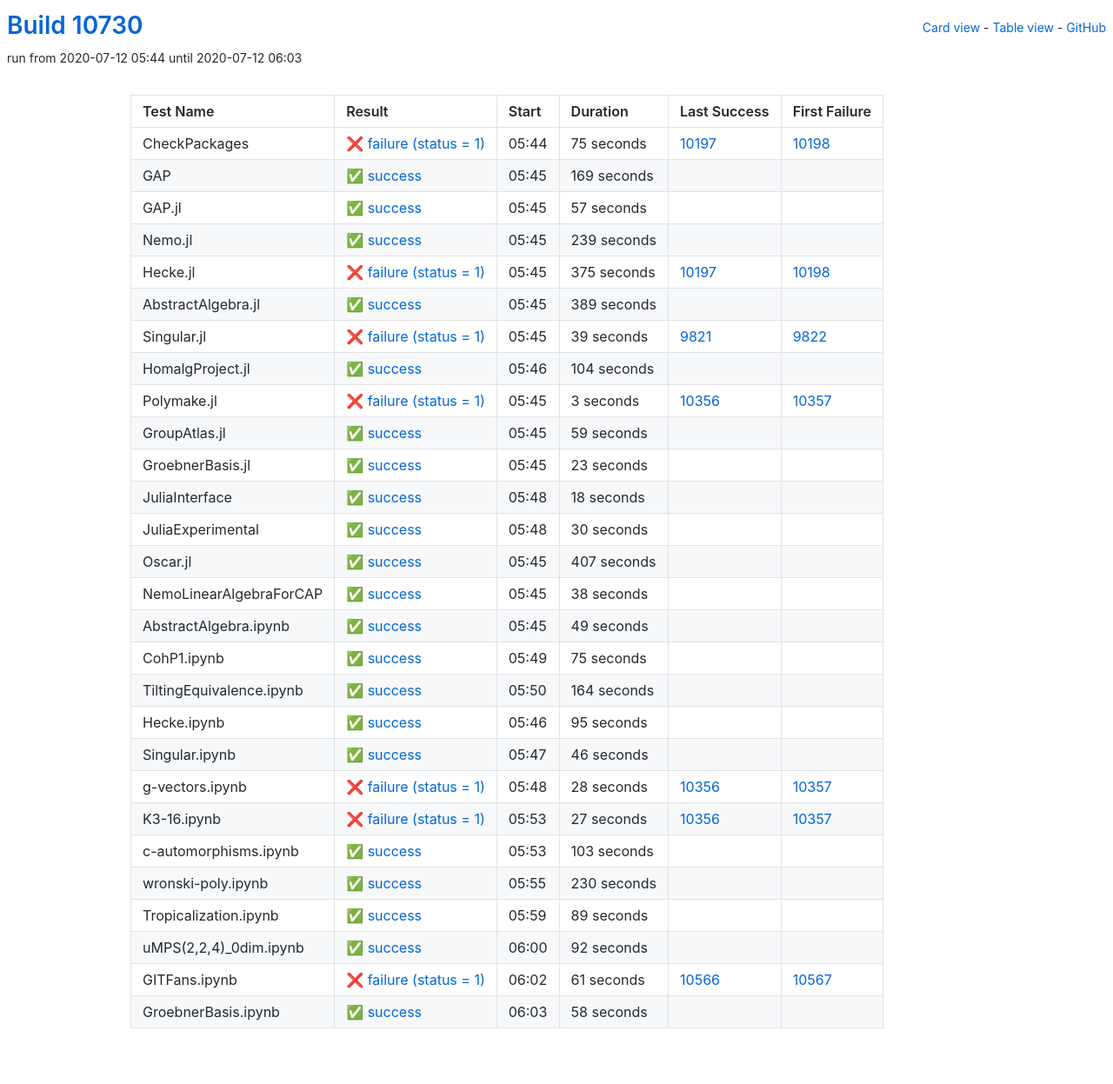
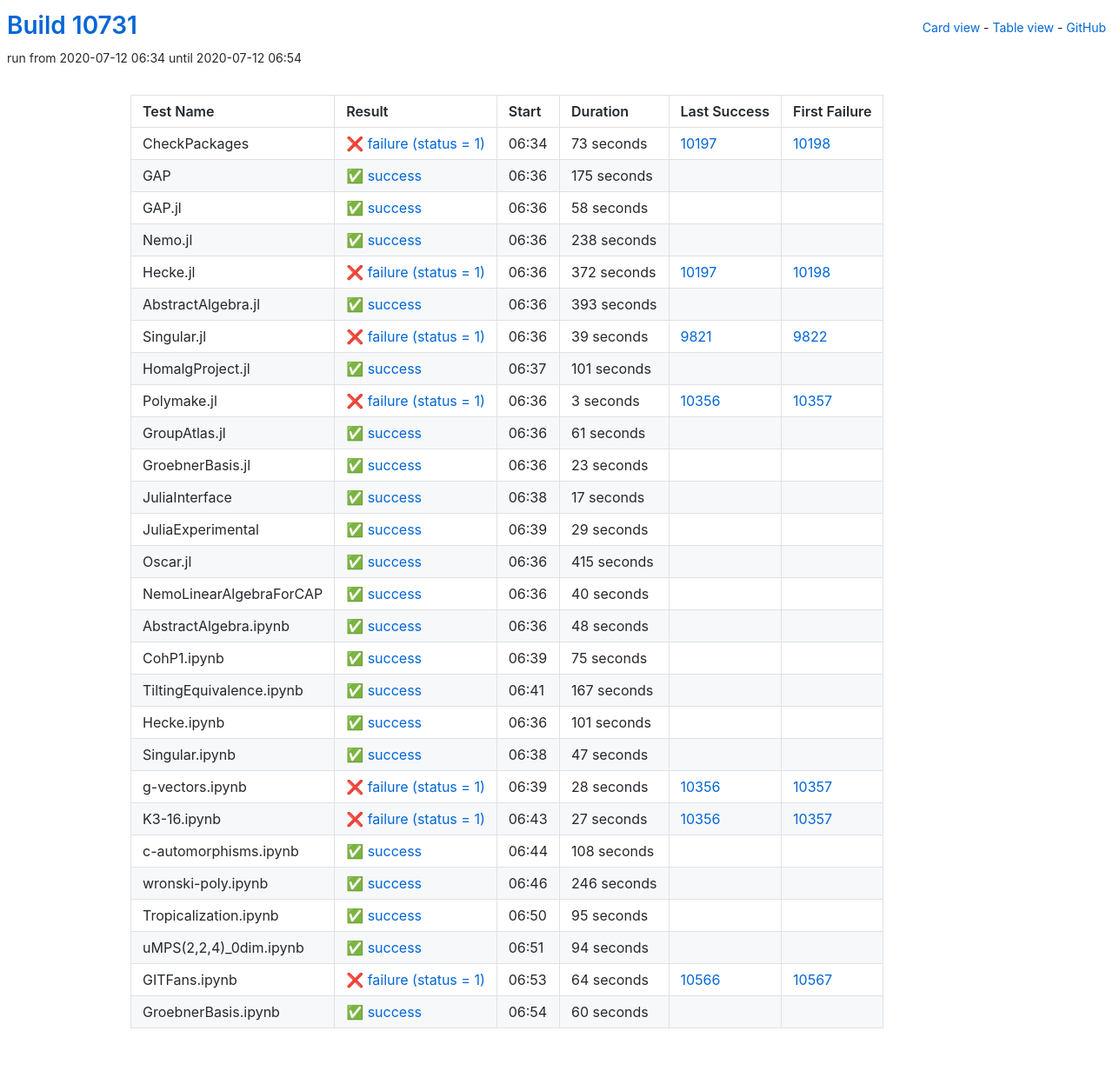
Before and after one commit to oscar-system/oscar-ci-status, a Jekyll site: the page built from table.html, in a window 1280 px wide. Shown: the whole page at 87% size. Built offline with Jekyll 4.4.1, drawn with Linux system fonts in a browser that asks for light colours.

Commit message:
Build #10731

```diff
--- a/_data/ci.yml
+++ b/_data/ci.yml
@@ -1,6 +1,6 @@
 ---
-build: 10730
-build_url: https://oscarci.mathematik.uni-kl.de/job/oscar/10730/
+build: 10731
+build_url: https://oscarci.mathematik.uni-kl.de/job/oscar/10731/
 job: oscar
 organization: oscar-system
 repo: oscar-ci-status
@@ -8,80 +8,80 @@
 tests:
 - name: CheckPackages
   id: checkpackages
-  log: https://oscarci.mathematik.uni-kl.de/job/oscar/10730/artifact/logs/build-10730/CheckPackages.log
-  start: 2020-07-12 05:44
+  log: https://oscarci.mathematik.uni-kl.de/job/oscar/10731/artifact/logs/build-10731/CheckPackages.log
+  start: 2020-07-12 06:34
   success: false
   exitcode: 1
   status: failure
-  duration: 75
+  duration: 73
   last_success: 10197
   last_success_url: https://oscarci.mathematik.uni-kl.de/job/oscar/10197/
   first_failure: 10198
   first_failure_url: https://oscarci.mathematik.uni-kl.de/job/oscar/10198/
 - name: GAP
   id: gap
-  log: https://oscarci.mathematik.uni-kl.de/job/oscar/10730/artifact/logs/build-10730/GAP.log
-  start: 2020-07-12 05:45
+  log: https://oscarci.mathematik.uni-kl.de/job/oscar/10731/artifact/logs/build-10731/GAP.log
+  start: 2020-07-12 06:36
   success: true
   exitcode: 0
   status: success
-  duration: 169
+  duration: 175
   last_success: false
   last_success_url:
   first_failure: false
   first_failure_url:
 - name: GAP.jl
   id: gap-jl
-  log: https://oscarci.mathematik.uni-kl.de/job/oscar/10730/artifact/logs/build-10730/GAP.jl.log
-  start: 2020-07-12 05:45
+  log: https://oscarci.mathematik.uni-kl.de/job/oscar/10731/artifact/logs/build-10731/GAP.jl.log
+  start: 2020-07-12 06:36
   success: true
   exitcode: 0
   status: success
-  duration: 57
+  duration: 58
   last_success: false
   last_success_url:
   first_failure: false
   first_failure_url:
 - name: Nemo.jl
   id: nemo-jl
-  log: https://oscarci.mathematik.uni-kl.de/job/oscar/10730/artifact/logs/build-10730/Nemo.jl.log
-  start: 2020-07-12 05:45
+  log: https://oscarci.mathematik.uni-kl.de/job/oscar/10731/artifact/logs/build-10731/Nemo.jl.log
+  start: 2020-07-12 06:36
   success: true
   exitcode: 0
   status: success
-  duration: 239
+  duration: 238
   last_success: false
   last_success_url:
   first_failure: false
   first_failure_url:
 - name: Hecke.jl
   id: hecke-jl
-  log: https://oscarci.mathematik.uni-kl.de/job/oscar/10730/artifact/logs/build-10730/Hecke.jl.log
-  start: 2020-07-12 05:45
+  log: https://oscarci.mathematik.uni-kl.de/job/oscar/10731/artifact/logs/build-10731/Hecke.jl.log
+  start: 2020-07-12 06:36
   success: false
   exitcode: 1
   status: failure
-  duration: 375
+  duration: 372
   last_success: 10197
   last_success_url: https://oscarci.mathematik.uni-kl.de/job/oscar/10197/
   first_failure: 10198
   first_failure_url: https://oscarci.mathematik.uni-kl.de/job/oscar/10198/
 - name: AbstractAlgebra.jl
   id: abstractalgebra-jl
-  log: https://oscarci.mathematik.uni-kl.de/job/oscar/10730/artifact/logs/build-10730/AbstractAlgebra.jl.log
-  start: 2020-07-12 05:45
+  log: https://oscarci.mathematik.uni-kl.de/job/oscar/10731/artifact/logs/build-10731/AbstractAlgebra.jl.log
+  start: 2020-07-12 06:36
   success: true
   exitcode: 0
   status: success
-  duration: 389
+  duration: 393
   last_success: false
   last_success_url:
   first_failure: false
   first_failure_url:
 - name: Singular.jl
   id: singular-jl
-  log: https://oscarci.mathematik.uni-kl.de/job/oscar/10730/artifact/logs/build-10730/Singular.jl.log
-  start: 2020-07-12 05:45
+  log: https://oscarci.mathematik.uni-kl.de/job/oscar/10731/artifact/logs/build-10731/Singular.jl.log
+  start: 2020-07-12 06:36
   success: false
   exitcode: 1
   status: failure
@@ -92,20 +92,20 @@
   first_failure_url: https://oscarci.mathematik.uni-kl.de/job/oscar/9822/
 - name: HomalgProject.jl
   id: homalgproject-jl
-  log: https://oscarci.mathematik.uni-kl.de/job/oscar/10730/artifact/logs/build-10730/HomalgProject.jl.log
-  start: 2020-07-12 05:46
+  log: https://oscarci.mathematik.uni-kl.de/job/oscar/10731/artifact/logs/build-10731/HomalgProject.jl.log
+  start: 2020-07-12 06:37
   success: true
   exitcode: 0
   status: success
-  duration: 104
+  duration: 101
   last_success: false
   last_success_url:
   first_failure: false
   first_failure_url:
 - name: Polymake.jl
   id: polymake-jl
-  log: https://oscarci.mathematik.uni-kl.de/job/oscar/10730/artifact/logs/build-10730/Polymake.jl.log
-  start: 2020-07-12 05:45
+  log: https://oscarci.mathematik.uni-kl.de/job/oscar/10731/artifact/logs/build-10731/Polymake.jl.log
+  start: 2020-07-12 06:36
   success: false
   exitcode: 1
   status: failure
@@ -116,20 +116,20 @@
   first_failure_url: https://oscarci.mathematik.uni-kl.de/job/oscar/10357/
 - name: GroupAtlas.jl
   id: groupatlas-jl
-  log: https://oscarci.mathematik.uni-kl.de/job/oscar/10730/artifact/logs/build-10730/GroupAtlas.jl.log
-  start: 2020-07-12 05:45
+  log: https://oscarci.mathematik.uni-kl.de/job/oscar/10731/artifact/logs/build-10731/GroupAtlas.jl.log
+  start: 2020-07-12 06:36
   success: true
   exitcode: 0
   status: success
-  duration: 59
+  duration: 61
   last_success: false
   last_success_url:
   first_failure: false
   first_failure_url:
 - name: GroebnerBasis.jl
   id: groebnerbasis-jl
-  log: https://oscarci.mathematik.uni-kl.de/job/oscar/10730/artifact/logs/build-10730/GroebnerBasis.jl.log
-  start: 2020-07-12 05:45
+  log: https://oscarci.mathematik.uni-kl.de/job/oscar/10731/artifact/logs/build-10731/GroebnerBasis.jl.log
+  start: 2020-07-12 06:36
   success: true
   exitcode: 0
   status: success
@@ -140,68 +140,68 @@
   first_failure_url:
 - name: JuliaInterface
   id: juliainterface
-  log: https://oscarci.mathematik.uni-kl.de/job/oscar/10730/artifact/logs/build-10730/JuliaInterface.log
-  start: 2020-07-12 05:48
+  log: https://oscarci.mathematik.uni-kl.de/job/oscar/10731/artifact/logs/build-10731/JuliaInterface.log
+  start: 2020-07-12 06:38
   success: true
   exitcode: 0
   status: success
-  duration: 18
+  duration: 17
   last_success: false
   last_success_url:
   first_failure: false
   first_failure_url:
 - name: JuliaExperimental
   id: juliaexperimental
-  log: https://oscarci.mathematik.uni-kl.de/job/oscar/10730/artifact/logs/build-10730/JuliaExperimental.log
-  start: 2020-07-12 05:48
+  log: https://oscarci.mathematik.uni-kl.de/job/oscar/10731/artifact/logs/build-10731/JuliaExperimental.log
+  start: 2020-07-12 06:39
   success: true
   exitcode: 0
   status: success
-  duration: 30
+  duration: 29
   last_success: false
   last_success_url:
   first_failure: false
   first_failure_url:
 - name: Oscar.jl
   id: oscar-jl
-  log: https://oscarci.mathematik.uni-kl.de/job/oscar/10730/artifact/logs/build-10730/Oscar.jl.log
-  start: 2020-07-12 05:45
+  log: https://oscarci.mathematik.uni-kl.de/job/oscar/10731/artifact/logs/build-10731/Oscar.jl.log
+  start: 2020-07-12 06:36
   success: true
   exitcode: 0
   status: success
-  duration: 407
+  duration: 415
   last_success: false
   last_success_url:
   first_failure: false
   first_failure_url:
 - name: NemoLinearAlgebraForCAP
   id: nemolinearalgebraforcap
-  log: https://oscarci.mathematik.uni-kl.de/job/oscar/10730/artifact/logs/build-10730/NemoLinearAlgebraForCAP.log
-  start: 2020-07-12 05:45
+  log: https://oscarci.mathematik.uni-kl.de/job/oscar/10731/artifact/logs/build-10731/NemoLinearAlgebraForCAP.log
+  start: 2020-07-12 06:36
   success: true
   exitcode: 0
   status: success
-  duration: 38
+  duration: 40
   last_success: false
   last_success_url:
   first_failure: false
   first_failure_url:
 - name: AbstractAlgebra.ipynb
   id: abstractalgebra-ipynb
-  log: https://oscarci.mathematik.uni-kl.de/job/oscar/10730/artifact/logs/build-10730/AbstractAlgebra.ipynb.log
-  start: 2020-07-12 05:45
+  log: https://oscarci.mathematik.uni-kl.de/job/oscar/10731/artifact/logs/build-10731/AbstractAlgebra.ipynb.log
+  start: 2020-07-12 06:36
   success: true
   exitcode: 0
   status: success
-  duration: 49
+  duration: 48
   last_success: false
   last_success_url:
   first_failure: false
   first_failure_url:
 - name: CohP1.ipynb
   id: cohp1-ipynb
-  log: https://oscarci.mathematik.uni-kl.de/job/oscar/10730/artifact/logs/build-10730/CohP1.ipynb.log
-  start: 2020-07-12 05:49
+  log: https://oscarci.mathematik.uni-kl.de/job/oscar/10731/artifact/logs/build-10731/CohP1.ipynb.log
+  start: 2020-07-12 06:39
   success: true
   exitcode: 0
   status: success
@@ -212,44 +212,44 @@
   first_failure_url:
 - name: TiltingEquivalence.ipynb
   id: tiltingequivalence-ipynb
-  log: https://oscarci.mathematik.uni-kl.de/job/oscar/10730/artifact/logs/build-10730/TiltingEquivalence.ipynb.log
-  start: 2020-07-12 05:50
+  log: https://oscarci.mathematik.uni-kl.de/job/oscar/10731/artifact/logs/build-10731/TiltingEquivalence.ipynb.log
+  start: 2020-07-12 06:41
   success: true
   exitcode: 0
   status: success
-  duration: 164
+  duration: 167
   last_success: false
   last_success_url:
   first_failure: false
   first_failure_url:
 - name: Hecke.ipynb
   id: hecke-ipynb
-  log: https://oscarci.mathematik.uni-kl.de/job/oscar/10730/artifact/logs/build-10730/Hecke.ipynb.log
-  start: 2020-07-12 05:46
+  log: https://oscarci.mathematik.uni-kl.de/job/oscar/10731/artifact/logs/build-10731/Hecke.ipynb.log
+  start: 2020-07-12 06:36
   success: true
   exitcode: 0
   status: success
-  duration: 95
+  duration: 101
   last_success: false
   last_success_url:
   first_failure: false
   first_failure_url:
 - name: Singular.ipynb
   id: singular-ipynb
-  log: https://oscarci.mathematik.uni-kl.de/job/oscar/10730/artifact/logs/build-10730/Singular.ipynb.log
-  start: 2020-07-12 05:47
+  log: https://oscarci.mathematik.uni-kl.de/job/oscar/10731/artifact/logs/build-10731/Singular.ipynb.log
+  start: 2020-07-12 06:38
   success: true
   exitcode: 0
   status: success
-  duration: 46
+  duration: 47
   last_success: false
   last_success_url:
   first_failure: false
   first_failure_url:
 - name: g-vectors.ipynb
   id: g-vectors-ipynb
-  log: https://oscarci.mathematik.uni-kl.de/job/oscar/10730/artifact/logs/build-10730/g-vectors.ipynb.log
-  start: 2020-07-12 05:48
+  log: https://oscarci.mathematik.uni-kl.de/job/oscar/10731/artifact/logs/build-10731/g-vectors.ipynb.log
+  start: 2020-07-12 06:39
   success: false
   exitcode: 1
   status: failure
@@ -260,8 +260,8 @@
   first_failure_url: https://oscarci.mathematik.uni-kl.de/job/oscar/10357/
 - name: K3-16.ipynb
   id: k3-16-ipynb
-  log: https://oscarci.mathematik.uni-kl.de/job/oscar/10730/artifact/logs/build-10730/K3-16.ipynb.log
-  start: 2020-07-12 05:53
+  log: https://oscarci.mathematik.uni-kl.de/job/oscar/10731/artifact/logs/build-10731/K3-16.ipynb.log
+  start: 2020-07-12 06:43
   success: false
   exitcode: 1
   status: failure
@@ -272,72 +272,72 @@
   first_failure_url: https://oscarci.mathematik.uni-kl.de/job/oscar/10357/
 - name: c-automorphisms.ipynb
   id: c-automorphisms-ipynb
-  log: https://oscarci.mathematik.uni-kl.de/job/oscar/10730/artifact/logs/build-10730/c-automorphisms.ipynb.log
-  start: 2020-07-12 05:53
+  log: https://oscarci.mathematik.uni-kl.de/job/oscar/10731/artifact/logs/build-10731/c-automorphisms.ipynb.log
+  start: 2020-07-12 06:44
   success: true
   exitcode: 0
   status: success
-  duration: 103
+  duration: 108
   last_success: false
   last_success_url:
   first_failure: false
   first_failure_url:
 - name: wronski-poly.ipynb
   id: wronski-poly-ipynb
-  log: https://oscarci.mathematik.uni-kl.de/job/oscar/10730/artifact/logs/build-10730/wronski-poly.ipynb.log
-  start: 2020-07-12 05:55
+  log: https://oscarci.mathematik.uni-kl.de/job/oscar/10731/artifact/logs/build-10731/wronski-poly.ipynb.log
+  start: 2020-07-12 06:46
   success: true
   exitcode: 0
   status: success
-  duration: 230
+  duration: 246
   last_success: false
   last_success_url:
   first_failure: false
   first_failure_url:
 - name: Tropicalization.ipynb
   id: tropicalization-ipynb
-  log: https://oscarci.mathematik.uni-kl.de/job/oscar/10730/artifact/logs/build-10730/Tropicalization.ipynb.log
-  start: 2020-07-12 05:59
+  log: https://oscarci.mathematik.uni-kl.de/job/oscar/10731/artifact/logs/build-10731/Tropicalization.ipynb.log
+  start: 2020-07-12 06:50
   success: true
   exitcode: 0
   status: success
-  duration: 89
+  duration: 95
   last_success: false
   last_success_url:
   first_failure: false
   first_failure_url:
 - name: uMPS(2,2,4)_0dim.ipynb
   id: umps-2-2-4-0dim-ipynb
-  log: https://oscarci.mathematik.uni-kl.de/job/oscar/10730/artifact/logs/build-10730/uMPS-2-2-4-_0dim.ipynb.log
-  start: 2020-07-12 06:00
+  log: https://oscarci.mathematik.uni-kl.de/job/oscar/10731/artifact/logs/build-10731/uMPS-2-2-4-_0dim.ipynb.log
+  start: 2020-07-12 06:51
   success: true
   exitcode: 0
   status: success
-  duration: 92
+  duration: 94
   last_success: false
   last_success_url:
   first_failure: false
   first_failure_url:
 - name: GITFans.ipynb
   id: gitfans-ipynb
-  log: https://oscarci.mathematik.uni-kl.de/job/oscar/10730/artifact/logs/build-10730/GITFans.ipynb.log
-  start: 2020-07-12 06:02
+  log: https://oscarci.mathematik.uni-kl.de/job/oscar/10731/artifact/logs/build-10731/GITFans.ipynb.log
+  start: 2020-07-12 06:53
   success: false
   exitcode: 1
   status: failure
-  duration: 61
+  duration: 64
   last_success: 10566
   last_success_url: https://oscarci.mathematik.uni-kl.de/job/oscar/10566/
   first_failure: 10567
   first_failure_url: https://oscarci.mathematik.uni-kl.de/job/oscar/10567/
 - name: GroebnerBasis.ipynb
   id: groebnerbasis-ipynb
-  log: https://oscarci.mathematik.uni-kl.de/job/oscar/10730/artifact/logs/build-10730/GroebnerBasis.ipynb.log
-  start: 2020-07-12 06:03
+  log: https://oscarci.mathematik.uni-kl.de/job/oscar/10731/artifact/logs/build-10731/GroebnerBasis.ipynb.log
+  start: 2020-07-12 06:54
   success: true
   exitcode: 0
   status: success
-  duration: 58
+  duration: 60
   last_success: false
   last_success_url:
   first_failure: false
```
Also changed, not shown: README.md.
